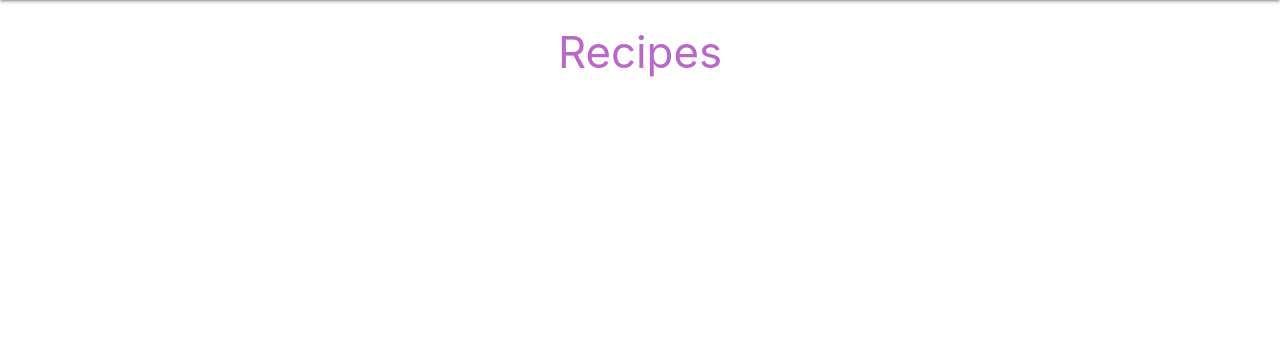
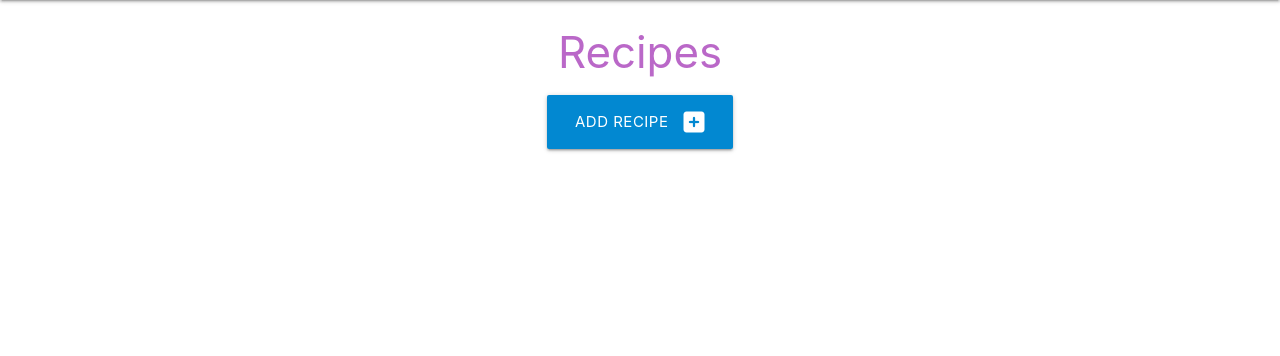
Before and after one commit to SLeighton-dot-com/Recipe-Database, a Flask app: page / in a window 1280 px wide. Shown: the part 64-420 px from the top of the page. Run offline with Flask 3, Linux system fonts and the light colour scheme; some libraries are stand-ins or nearby versions.

Commit message:
recipes.html:Added link to add new recipe to recipes page

```diff
--- a/recipes/templates/recipes.html
+++ b/recipes/templates/recipes.html
@@ -3,4 +3,12 @@
 
 <h3 class="purple-text text-lighten-2 center-align">Recipes</h3>
 
+<div class="row">
+    <div class="col s12 center-align">
+        <a href="{{ url_for('add_recipe') }}" class="btn-large light-blue darken-2">
+            Add Recipe <i class="fas fa-plus-square right"></i>
+        </a>
+    </div>
+</div>
+
 {% endblock %}
```
